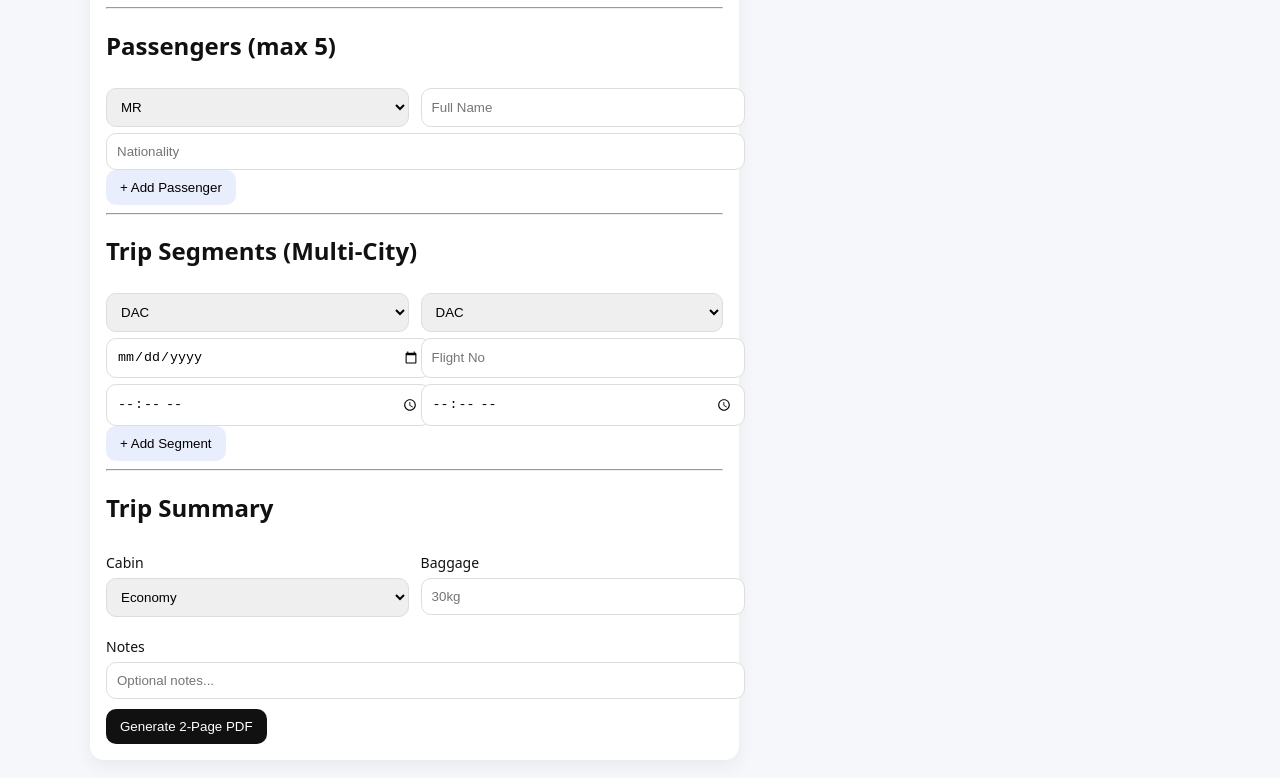
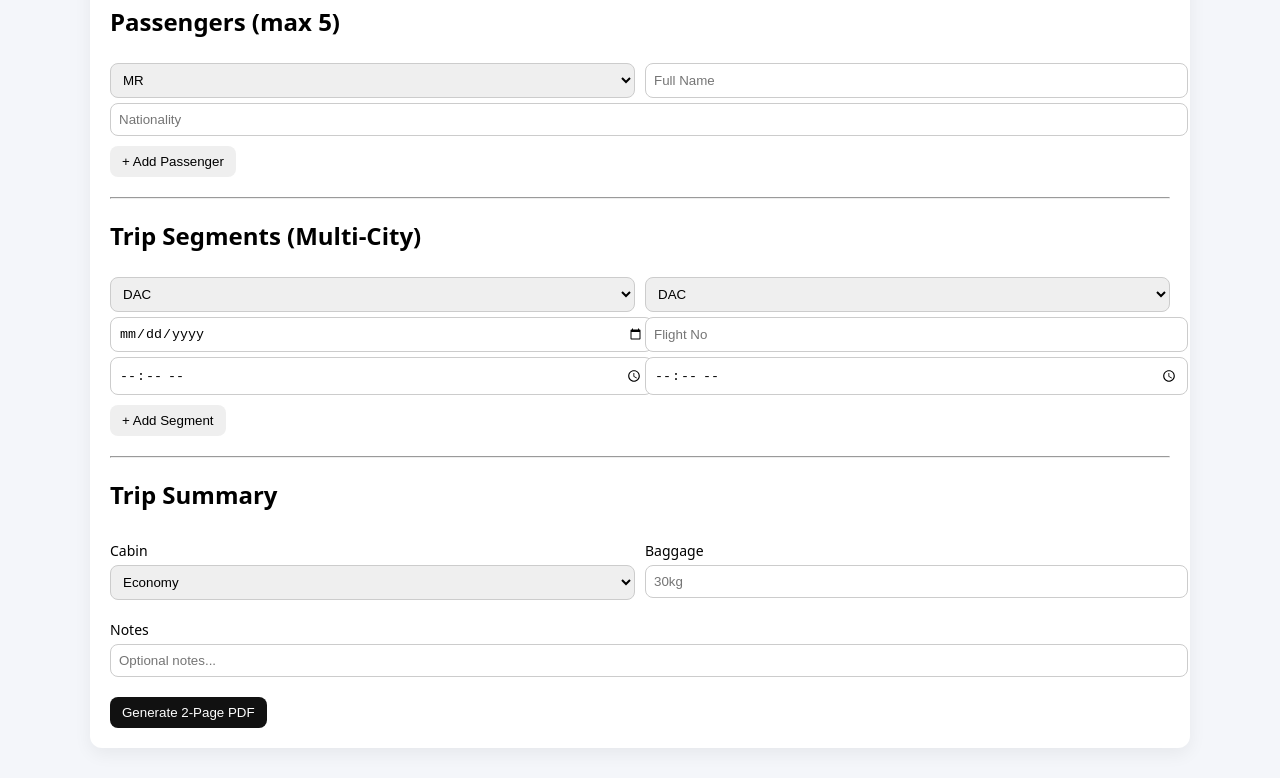
Before and after one commit to emranhrony/airticket, a plain HTML site: page index.html in a window 1280 px wide. Shown: the part 332-1110 px from the top of the page. Drawn offline with nearby package versions, Linux system fonts and the light colour scheme.

Commit message:
Update style.css

```diff
--- a/style.css
+++ b/style.css
@@ -1,47 +1,76 @@
-:root { font-family: system-ui, Arial, sans-serif; }
-body { margin:0; background:#f6f7fb; color:#111; }
-.wrap { max-width: 1100px; margin: 0 auto; padding: 18px; }
-.grid { display:grid; grid-template-columns: 1.2fr .8fr; gap: 18px; }
-@media (max-width: 980px){ .grid { grid-template-columns: 1fr; } }
+:root{
+  font-family: system-ui, Arial, sans-serif;
+}
 
-.card { background:#fff; border-radius: 14px; padding: 16px; box-shadow: 0 6px 18px rgba(0,0,0,.06); }
-.note { margin:6px 0 0; color:#555; }
-.muted { color:#666; font-size: 13px; margin: 6px 0 10px; }
+body{
+  margin:0;
+  background:#f4f6fa;
+}
 
-label { display:block; font-size: 14px; margin: 10px 0; }
-input, select {
+.wrap{
+  max-width:1100px;
+  margin:0 auto;
+  padding:20px;
+}
+
+.grid{
+  display:grid;
+  grid-template-columns:1fr;
+}
+
+.card{
+  background:#fff;
+  padding:20px;
+  border-radius:12px;
+  box-shadow:0 6px 18px rgba(0,0,0,.06);
+}
+
+h1{
+  margin:0;
+}
+
+.sub{
+  color:#666;
+  margin-top:4px;
+}
+
+h2{
+  margin-top:20px;
+}
+
+label{
+  display:block;
+  margin:10px 0;
+  font-size:14px;
+}
+
+input, select{
   width:100%;
-  padding:10px;
-  margin-top:6px;
-  border:1px solid #ddd;
-  border-radius: 10px;
+  padding:8px;
+  margin-top:5px;
+  border-radius:8px;
+  border:1px solid #ccc;
 }
-.row { display:grid; grid-template-columns: 1fr 1fr; gap: 12px; }
-@media (max-width: 520px){ .row { grid-template-columns: 1fr; } }
 
-.btnrow { display:flex; gap:10px; flex-wrap: wrap; margin-top: 10px; }
-button { padding:10px 14px; border:0; border-radius:10px; cursor:pointer; background:#e9eefc; }
-button.primary { background:#111; color:#fff; }
+.row{
+  display:grid;
+  grid-template-columns:1fr 1fr;
+  gap:10px;
+}
 
-.sep { border:0; border-top:1px solid #eee; margin: 16px 0; }
+button{
+  margin-top:10px;
+  padding:8px 12px;
+  border:none;
+  border-radius:8px;
+  cursor:pointer;
+}
 
-.group {
-  border:1px solid #eee;
-  border-radius: 12px;
-  padding: 12px;
-  margin: 10px 0;
-  background:#fcfcff;
+button.primary{
+  background:#111;
+  color:#fff;
 }
-.grouphead { display:flex; justify-content:space-between; align-items:center; gap:10px; }
-.grouphead b { font-size: 14px; }
-.smallbtn { padding:6px 10px; border-radius: 10px; background:#ffe9ea; }
 
-.preview{
-  border:1px dashed #cfcfcf;
-  border-radius: 14px;
-  padding: 14px;
-  background:#fcfcff;
+hr{
+  margin:20px 0;
 }
-.preview-title{ font-weight: 800; }
-.preview-sub{ color:#666; margin-top: 6px; font-size: 13px; }
-.preview pre{ white-space: pre-wrap; margin: 12px 0 0; font-size: 12px; color:#333; }
```
